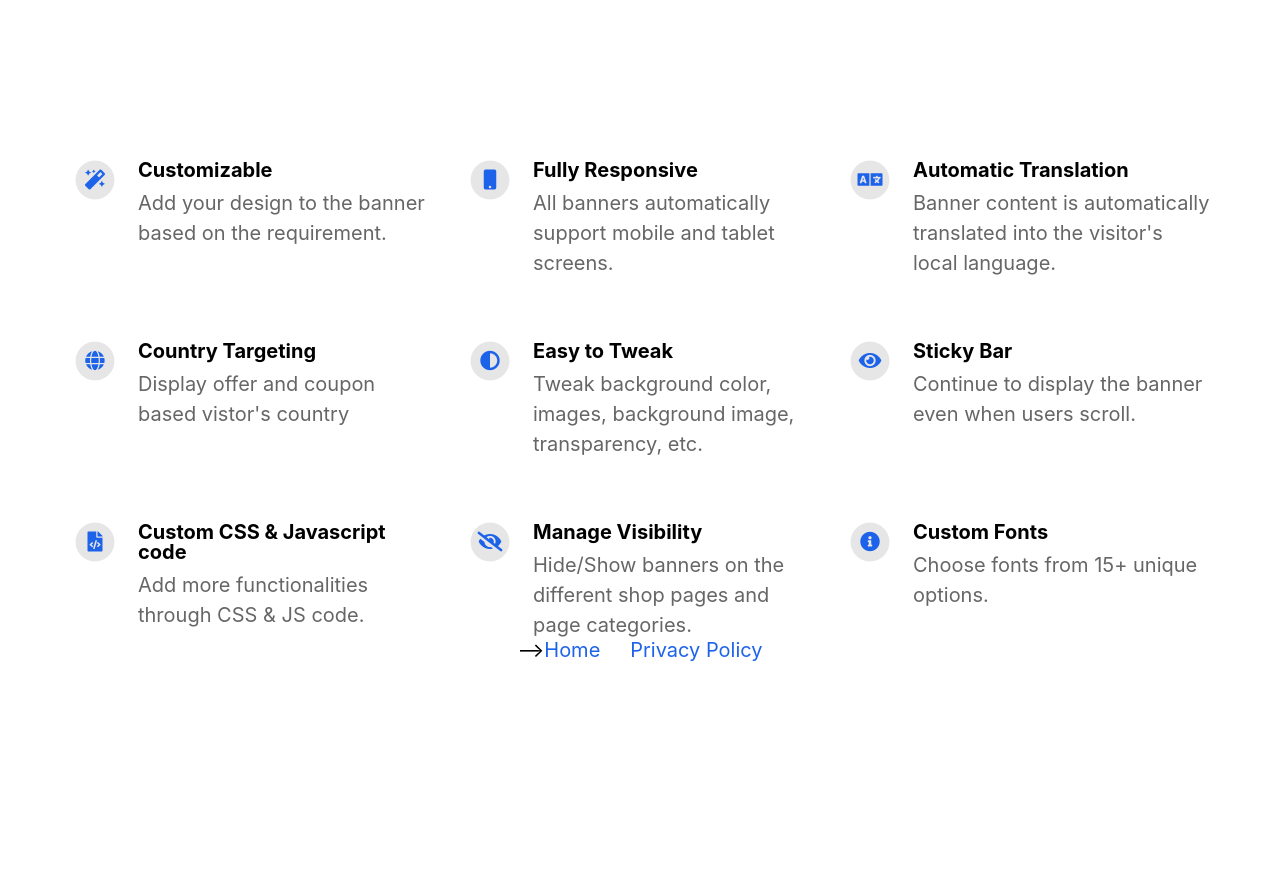
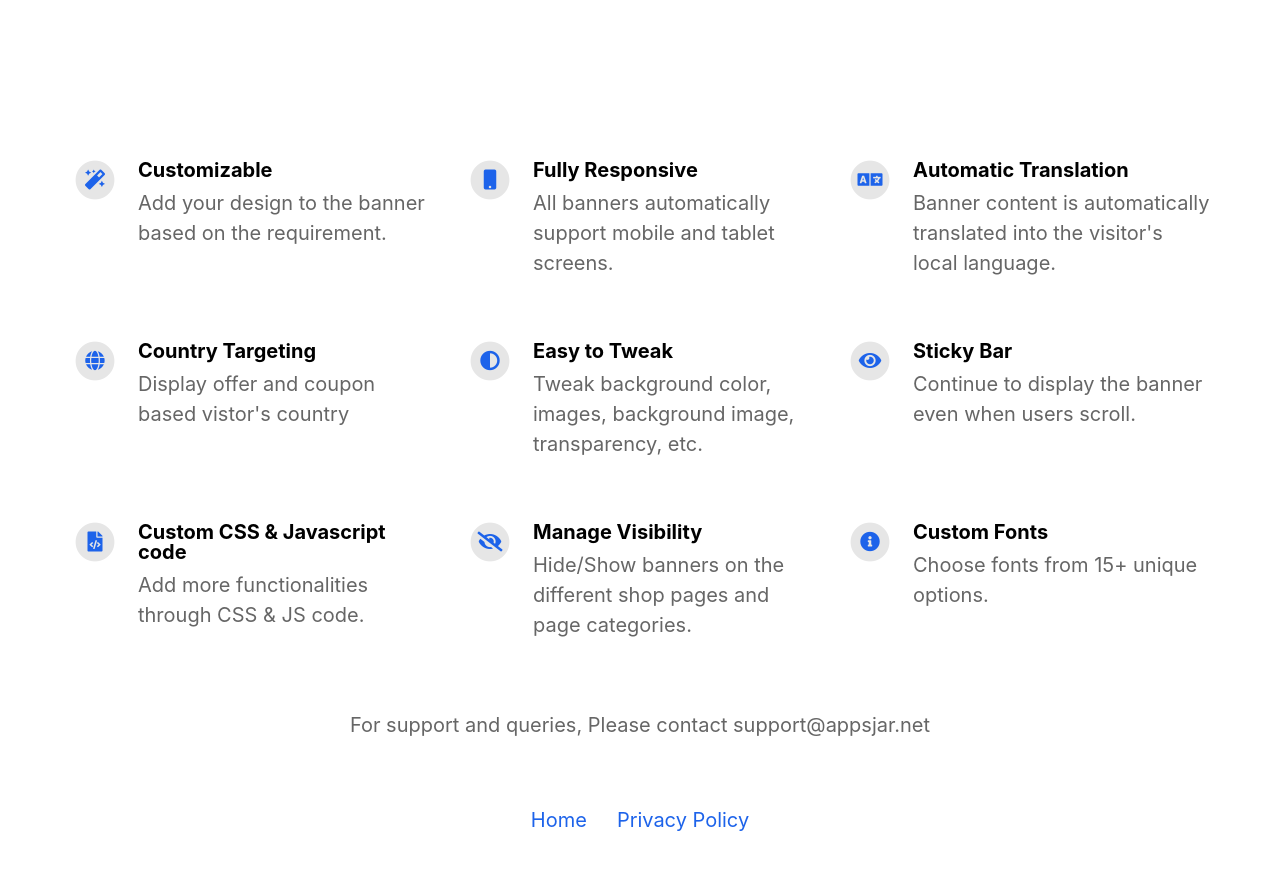
Before and after one commit to profy-shopify/apps-jar, a Jekyll site: the page built from index.html, in a window 1280 px wide and 900 px high, scrolled down 831 px. Shown: the top 870 px of the window. Built offline with Jekyll 4.4.1, drawn with Linux system fonts in a browser that asks for light colours; nearby versions of some CDN libraries; before the commit the page ends 1561 px from its top, so only the background shows below that.

Commit message:
Fixed footer issue

```diff
--- a/_config.yml
+++ b/_config.yml
@@ -25,7 +25,7 @@ enable_smart_app_banner                   : true
 
 
 # Information About Yourself
-your_name                                 :
+your_name                                 : AppsJar
 your_link                                 :
 your_city                                 :
 email_address                             : support@appsjar.net
--- a/_includes/footer.html
+++ b/_includes/footer.html
@@ -3,9 +3,11 @@
 	<p class="footerText">
 		For support and queries, Please contact support@appsjar.net
 		<!-- Made by {% if site.your_link %}<a href="{{ site.your_link }}">{% endif %}{{ site.your_name
-			}}{% if site.your_link %}</a>{% endif %}{% if site.your_city %} in {{ site.your_city }}{% endif %}</p>
-	{% endif %} -->
-		<!-- <div class="footerIcons">
+			}}{% if site.your_link %}</a>{% endif %}{% if site.your_city %} in {{ site.your_city }}{% endif %}
+			-->
+	</p>
+	{% endif %}
+	<!-- <div class="footerIcons">
 
 		{% if site.facebook_username %}
 		<a href="https://facebook.com/{{ site.facebook_username }}">
```
